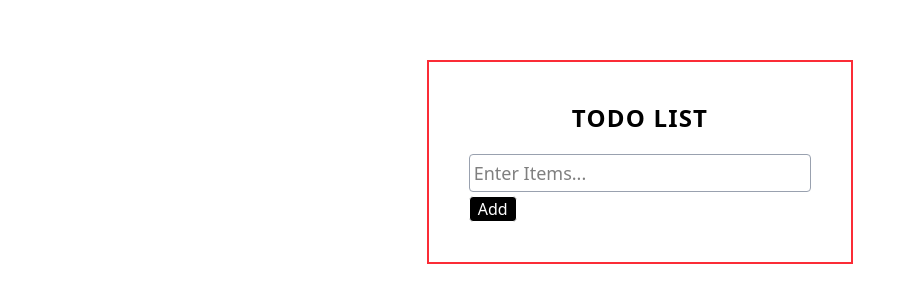
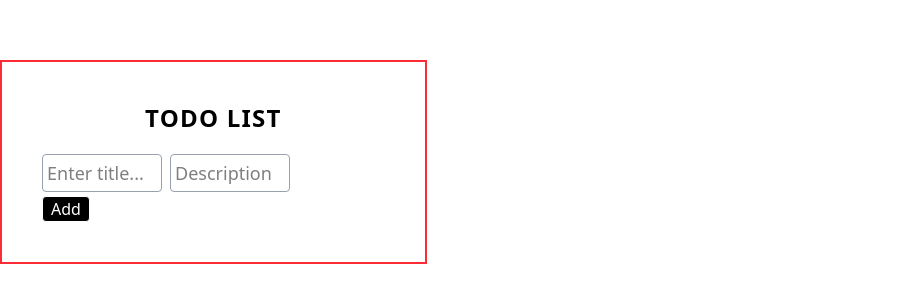
Before and after one commit to Gurpreet-bit-maker/todolist_with-react, a React (Vite) app: page / in a window 1280 px wide. Shown: the part 238-540 px from the top of the page, without its empty margins (0-916 px from the left). Built offline with nearby package versions, Linux system fonts and the light colour scheme.

Commit message:
with backend and i am working

```diff
--- a/src/Components/Searchcop.jsx
+++ b/src/Components/Searchcop.jsx
@@ -1,31 +1,49 @@
 import { useState } from "react";
 import Tasklist from "./Tasklist";
 
-export default function Searchcop({addBtn,inpValue,setfun}) {
+export default function Searchcop({
+  addBtn,
+  inpValue,
+  setfun,
+  setDes,
+  desValue,
+})
 
 
 
+{
   return (
-    <div >
-      <h1 className="text-2xl font-bold text-center mb-5 tracking-wider">TODO LIST</h1>
+    <div>
+      <h1 className="text-2xl font-bold text-center mb-5 tracking-wider">
+        TODO LIST
+      </h1>
       <div>
         <div>
           <input
             type="text"
-            placeholder="Enter Items..."
+            placeholder="Enter title..."
             onChange={(event) => setfun(event.target.value)}
-            className="border-1 border-gray-400 w-full text-lg p-1 rounded"
+            className="border-1 border-gray-400 w-30 text-lg p-1 rounded"
             value={inpValue}
           />
+          <input
+            type="text"
+            placeholder="Description"
+            onChange={(event) => setDes(event.target.value)}
+            className="border-1 ml-2 border-gray-400 w-30 text-lg p-1 rounded"
+            value={desValue}
+          />
           <br />
-          <button onClick={addBtn} className="border mt-1 px-2 rounded bg-black text-white">
+          <button
+            onClick={addBtn}
+            className="border mt-1 px-2 rounded bg-black text-white"
+          >
             Add
           </button>
-
+{console.log(desValue)}
           <br />
         </div>
         {/* all tasks props */}
-
       </div>
     </div>
   );
--- a/src/Components/Tasklist.jsx
+++ b/src/Components/Tasklist.jsx
@@ -1,16 +1,56 @@
 import { useState } from "react";
 import Searchcop from "./Searchcop";
+import { useEffect } from "react";
 
 export default function Tasklist() {
   let [inpValue, setInpValue] = useState("");
+  let [description, setDescription] = useState("");
   let [taskObj, settaskObj] = useState([]);
   // let [complated,setcomplated] = useState(false);
-  let addedTask = () => {
-    if (inpValue.trim() !== "" ) {
-      settaskObj([...taskObj, { task: inpValue, comp: false }]);
+  let addedTask = async () => {
+    if (inpValue.trim() !== "") {
+      settaskObj([
+        ...taskObj,
+        { task: inpValue, des: description, comp: false },
+      ]);
       setInpValue("");
+      setDescription("");
+    }
+
+    try {
+      await fetch(`http://localhost:5000/add`, {
+        method: "POST",
+        headers: { "Content-Type": "application/json" },
+        body: JSON.stringify(taskObj),
+      });
+
+      if (!res.ok) {
+        throw new Error("Failed to submit");
+      }
+    } catch (error) {
+      console.log(error);
     }
   };
+
+  // useEffect(async() =>
+  // {
+  // try {
+  //       await fetch(`http://localhost:5000/add`, {
+  //         method: "POST",
+  //         headers: { "Content-Type": "application/json" },
+  //         body: JSON.stringify(taskObj),
+  //       });
+
+  //       if (!res.ok) {
+  //         throw new Error("Failed to submit");
+  //       }
+
+  //     } catch (error) {
+  //       console.log(error);
+  //     }
+  //   }
+  // ,[addedTask])
+
   // *deleteTask function
   let deleteTask = (index) => {
     let delT = taskObj.filter((_, i) => i !== index);
@@ -26,17 +66,24 @@ export default function Tasklist() {
   };
   console.log(taskObj);
   return (
-    <div className="flex justify-center items-center h-[100vh]">
-
+    <div className="flex justify-start items-center h-[100vh]">
       <div className="border-red-500 border-2 w-1/3 p-10 ">
         {/* search bar and btn */}
-      <Searchcop addBtn={addedTask} inpValue={inpValue} setfun={setInpValue} />
+        <Searchcop
+          addBtn={addedTask}
+          inpValue={inpValue}
+          setfun={setInpValue}
+          setDes={setDescription}
+          desValue={description}
+        />
 
         {/* tasks list */}
         {taskObj.map((items, i) => {
           return (
             <div key={i} className="">
-           {items.comp ?  <p className="bg-red-500 text-white px-1 border-gray-700 border-1 mt-1 relative p-1 w-full">
+              {items.comp ? (
+                <div>
+                  <p className="bg-red-500 text-white px-1 border-gray-700 border-1 mt-1 relative p-1 w-full">
                     {items.task}
                     <button
                       className="border-1 absolute right-22 text-gray-400 bg-white rounded px-1 text-sm pt-1"
@@ -44,13 +91,18 @@ export default function Tasklist() {
                     >
                       Delete
                     </button>
+
                     <button
                       onClick={() => complatedTaskFunc(i)}
                       className="border-1 absolute right-0  text-blue-500 font-bold bg-white rounded px-1  text-sm pt-1 w-20"
                     >
                       Complated
                     </button>
-            </p> :  <p className="bg-gray-300 text-gray-700 px-1 border-gray-700 border-1 mt-1 relative p-1">
+                  </p>{" "}
+                </div>
+              ) : (
+                <div>
+                  <p className="bg-gray-300 text-gray-700 px-1 border-gray-700 border-1 mt-1 relative p-1">
                     {items.task}
                     <button
                       className="border-1 absolute right-27  bg-white rounded px-1 text-sm pt-1"
@@ -64,7 +116,14 @@ export default function Tasklist() {
                     >
                       Do complate
                     </button>
-            </p>}
+                  </p>
+                  <p className="bg-gray-300 text-yellow-500 px-1 border-gray-700 border-1 mt-1 relative p-1">
+                    {" "}
+                    Description :{" "}
+                    <span className="text-blue-600">{items.des}</span>
+                  </p>
+                </div>
+              )}
             </div>
           );
         })}
@@ -72,3 +131,5 @@ export default function Tasklist() {
     </div>
   );
 }
+
+// module.exports = taskObj;
```
Lines whose indentation alone changed are shown as unchanged.
